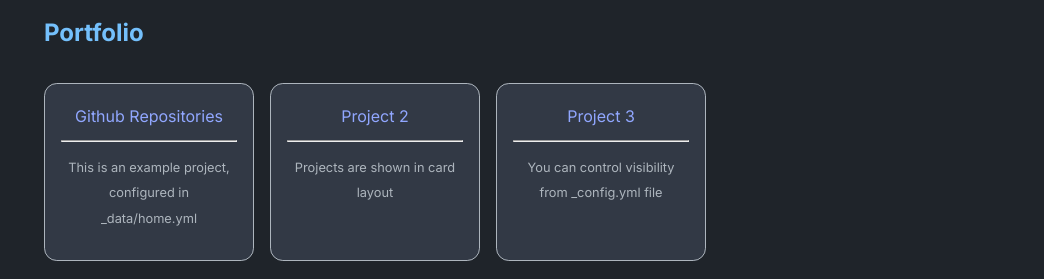
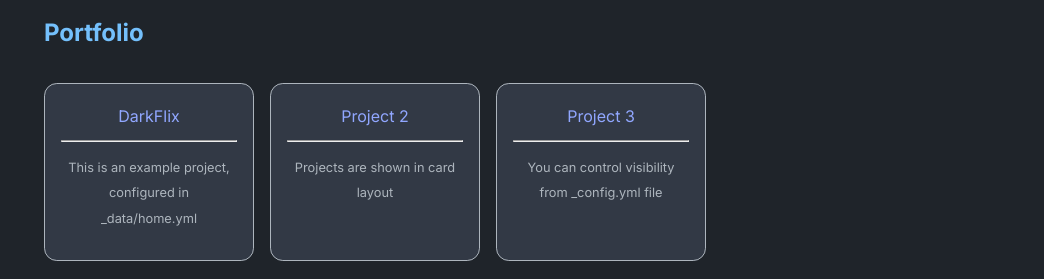
Before and after one commit to stackbit-projects/devilsdesigns-33adc, a Jekyll site: the page built from index.md, in a window 1280 px wide. Shown: the part 356-635 px from the top of the page, without its empty margins (236-1280 px from the left). Built offline with Jekyll 4.4.1, drawn with Linux system fonts in a browser that asks for light colours.

Commit message:
home.yml: updated title in project_entries

```diff
--- a/_data/home.yml
+++ b/_data/home.yml
@@ -8,7 +8,7 @@ navbar_entries:
   - title: lorem-ipsum
     url: lorem-ipsum
 project_entries:
-  - title: Github Repositories
+  - title: DarkFlix
     url: overview-post
     desc: 'This is an example project, configured in _data/home.yml'
   - title: Project 2
```
